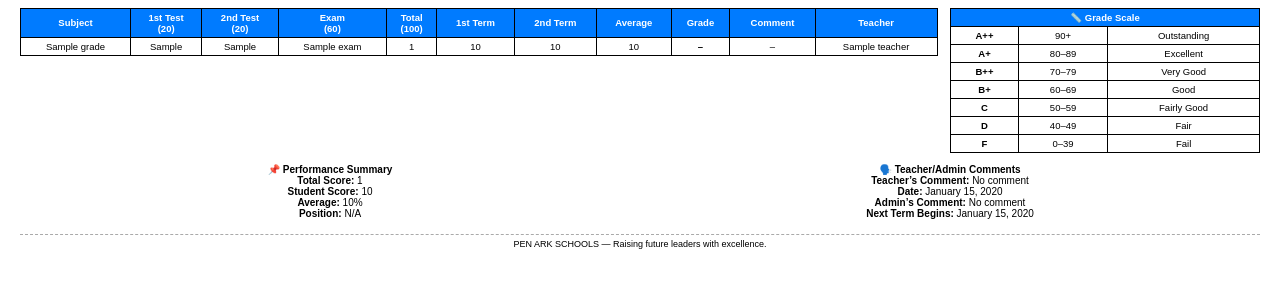
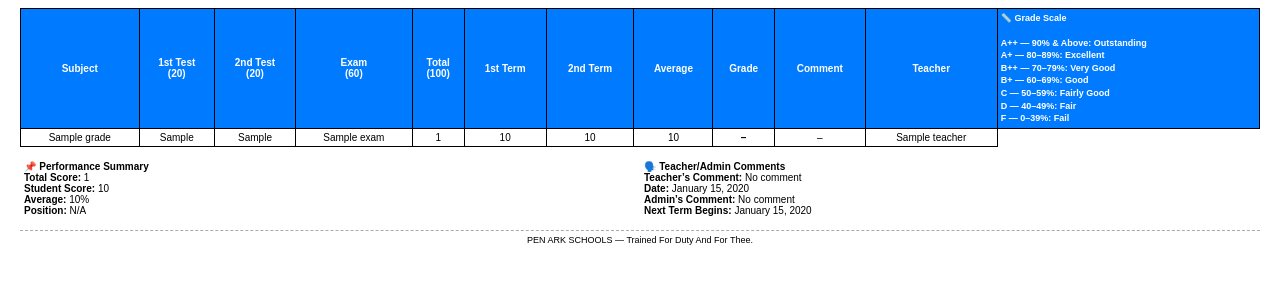
Before and after one commit to Chukwuaruka/school_portal, a Django app: template portal/templates/portal/grades_pdf.html in a window 1280 px wide. Shown: the part 107-407 px from the top of the page. Run offline with Django 5.2, Linux system fonts and the light colour scheme; the template is opened without the code that fills it: most values are stand-ins (such as "Sample title", 1, 10 or a date in 2020); grey boxes marked "Sample" are stand-in pictures.

```diff
--- a/portal/templates/portal/grades_pdf.html
+++ b/portal/templates/portal/grades_pdf.html
@@ -18,20 +18,6 @@
     .school-name { font-size: 15px; font-weight: bold; }
     .school-address { font-size: 9px; }
 
-    .flex {
-      display: flex;
-      justify-content: space-between;
-      gap: 10px;
-    }
-    .grades-table {
-      width: 74%;
-      font-size: 9.5px;
-    }
-    .grade-scale {
-      width: 25%;
-      font-size: 9.5px;
-    }
-
     table {
       width: 100%;
       border-collapse: collapse;
@@ -39,24 +25,36 @@
     }
     th, td {
       border: 1px solid #000;
-      padding: 3px 4px;
+      padding: 3px;
       text-align: center;
+      font-size: 10px;
     }
     th {
       background-color: #007bff;
       color: white;
     }
-    .noborder td {
+    .summary-table {
+      width: 100%;
+      margin-top: 10px;
+    }
+    .summary-table td {
       border: none;
-      padding: 3px;
+      text-align: left;
+      font-size: 10px;
+      padding: 4px;
       vertical-align: top;
     }
     .footer {
       text-align: center;
       font-size: 9px;
-      margin-top: 12px;
+      margin-top: 10px;
       border-top: 1px dashed #aaa;
       padding-top: 4px;
+    }
+    .grade-scale {
+      text-align: left;
+      font-size: 9px;
+      line-height: 1.4;
     }
   </style>
 </head>
@@ -75,9 +73,6 @@
 </div>
 
 {% if grades %}
-<div class="flex">
-  <!-- Left: Grade Table -->
-  <div class="grades-table">
 <table>
   <thead>
     <tr>
@@ -92,6 +87,16 @@
       <th>Grade</th>
       <th>Comment</th>
       <th>Teacher</th>
+      <th rowspan="{{ grades|length|add:1 }}" class="grade-scale">
+        <strong>📏 Grade Scale</strong><br><br>
+        A++ — 90% & Above: Outstanding<br>
+        A+ — 80–89%: Excellent<br>
+        B++ — 70–79%: Very Good<br>
+        B+ — 60–69%: Good<br>
+        C — 50–59%: Fairly Good<br>
+        D — 40–49%: Fair<br>
+        F — 0–39%: Fail
+      </th>
     </tr>
   </thead>
   <tbody>
@@ -112,29 +117,9 @@
     {% endfor %}
   </tbody>
 </table>
-  </div>
 
-  <!-- Right: Grade Scale -->
-  <div class="grade-scale">
-    <table>
-      <thead>
-        <tr><th colspan="3">📏 Grade Scale</th></tr>
-      </thead>
-      <tbody>
-        <tr><td><strong>A++</strong></td><td>90+</td><td>Outstanding</td></tr>
-        <tr><td><strong>A+</strong></td><td>80–89</td><td>Excellent</td></tr>
-        <tr><td><strong>B++</strong></td><td>70–79</td><td>Very Good</td></tr>
-        <tr><td><strong>B+</strong></td><td>60–69</td><td>Good</td></tr>
-        <tr><td><strong>C</strong></td><td>50–59</td><td>Fairly Good</td></tr>
-        <tr><td><strong>D</strong></td><td>40–49</td><td>Fair</td></tr>
-        <tr><td><strong>F</strong></td><td>0–39</td><td>Fail</td></tr>
-      </tbody>
-    </table>
-  </div>
-</div>
-
-<!-- Summary + Comments (Full Width) -->
-<table class="noborder">
+<!-- Summary Section Side-by-Side -->
+<table class="summary-table">
   <tr>
     <td width="50%">
       <strong>📌 Performance Summary</strong><br>
@@ -158,7 +143,7 @@
 {% endif %}
 
 <div class="footer">
-  PEN ARK SCHOOLS — Raising future leaders with excellence.
+  PEN ARK SCHOOLS — Trained For Duty And For Thee.
 </div>
 
 </body>
```
Lines whose indentation alone changed are shown as unchanged.
